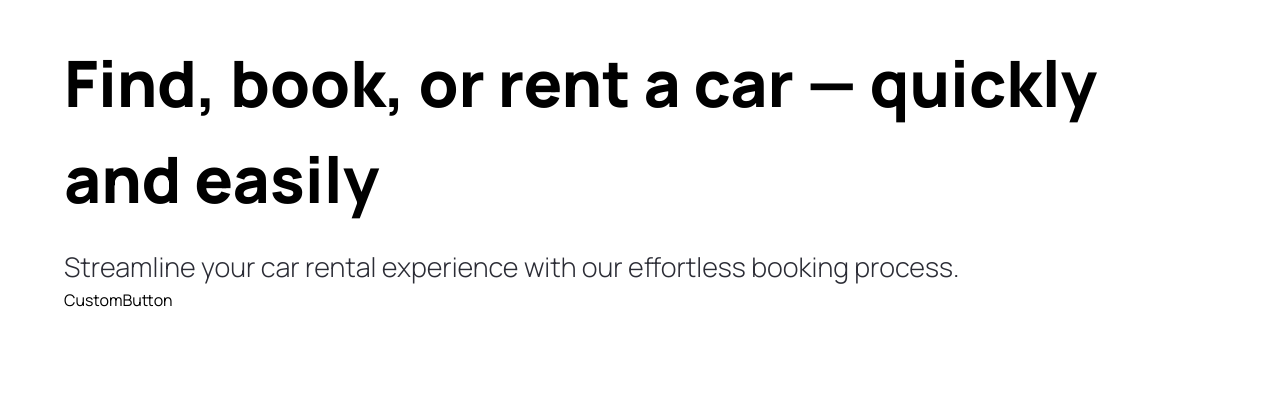
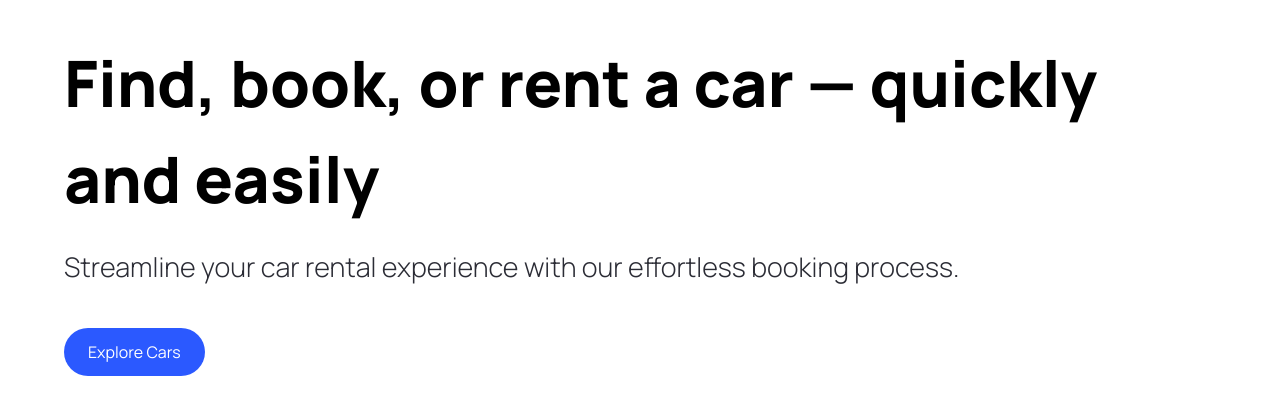
Before and after one commit to Gruntmaster/car-rentpay-showplatform, a Next.js app: page / in a window 1280 px wide. Shown: the part 109-524 px from the top of the page. Built offline with nearby package versions, Linux system fonts and the light colour scheme.

Commit message:
Button props and styling

```diff
--- a/components/CustomButton.tsx
+++ b/components/CustomButton.tsx
@@ -1,7 +1,23 @@
-import React from "react";
+"use client";
 
-const CustomButton = () => {
-  return <div>CustomButton</div>;
+import Image from "next/image";
+import { CustomButtonProps } from "../types";
+
+const CustomButton = ({
+  title,
+  containerStyles,
+  handleClick,
+}: CustomButtonProps) => {
+  return (
+    <button
+      disabled={false}
+      type={"button"}
+      className={`custom-btn ${containerStyles}`}
+      onClick={handleClick}
+    >
+      <span className={"flex-1"}>{title}</span>
+    </button>
+  );
 };
 
 export default CustomButton;
--- a/components/Hero.tsx
+++ b/components/Hero.tsx
@@ -1,7 +1,10 @@
-import Image from "next/image";
-import { CustomButton } from ".";
+"use client";
+
+import CustomButton from "./CustomButton";
 
 const Hero = () => {
+  const handleScroll = () => {};
+
   return (
     <div className="hero">
       <div className="flex-1 pt-36 padding-x">
@@ -14,7 +17,12 @@
           process.
         </p>
 
-        <CustomButton />
+        <CustomButton
+          title="Explore Cars"
+          containerStyles="bg-primary-blue
+        text-white rounded-full mt-10"
+          handleClick={handleScroll}
+        />
       </div>
     </div>
   );
--- /dev/null
+++ b/types/index.ts
@@ -0,0 +1,7 @@
+import { MouseEventHandler } from "react";
+
+export interface CustomButtonProps {
+  title: string;
+  containerStyles?: string;
+  handleClick?: MouseEventHandler<HTMLButtonElement>;
+}
```
